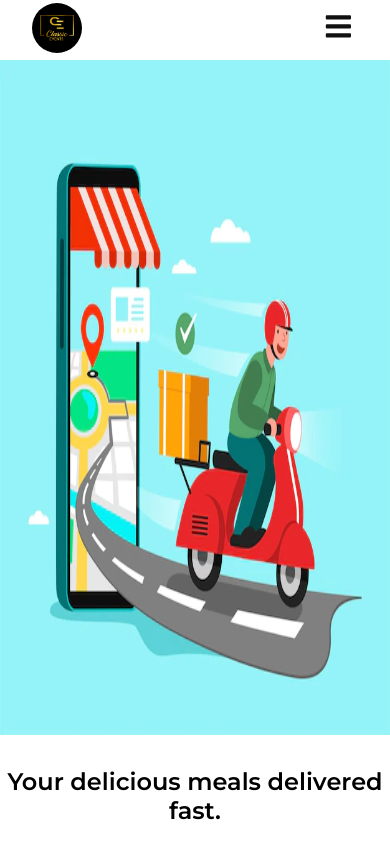
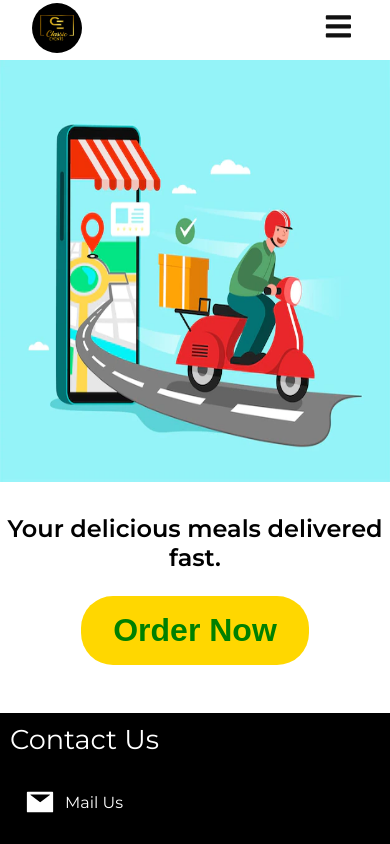
Before and after one commit to vicowiti/classic-website, a Next.js app: page / in a window 390 px wide. Shown: the top 844 px of the page. Built offline with nearby package versions, Linux system fonts and the light colour scheme.

Commit message:
Refined mobile ui

```diff
--- a/styles/NewHero.css
+++ b/styles/NewHero.css
@@ -1,6 +1,6 @@
 .new-hero-container {
   width: 100vw;
-  height: 80vh;
+  height: 50vh;
 }
 
 .new-hero-image {
```
